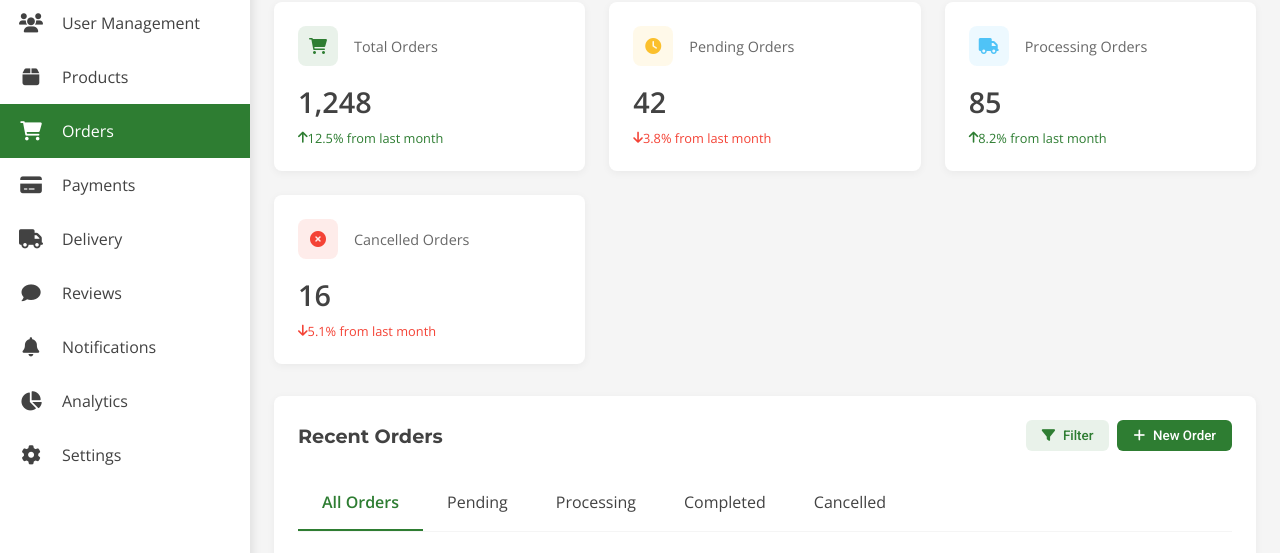
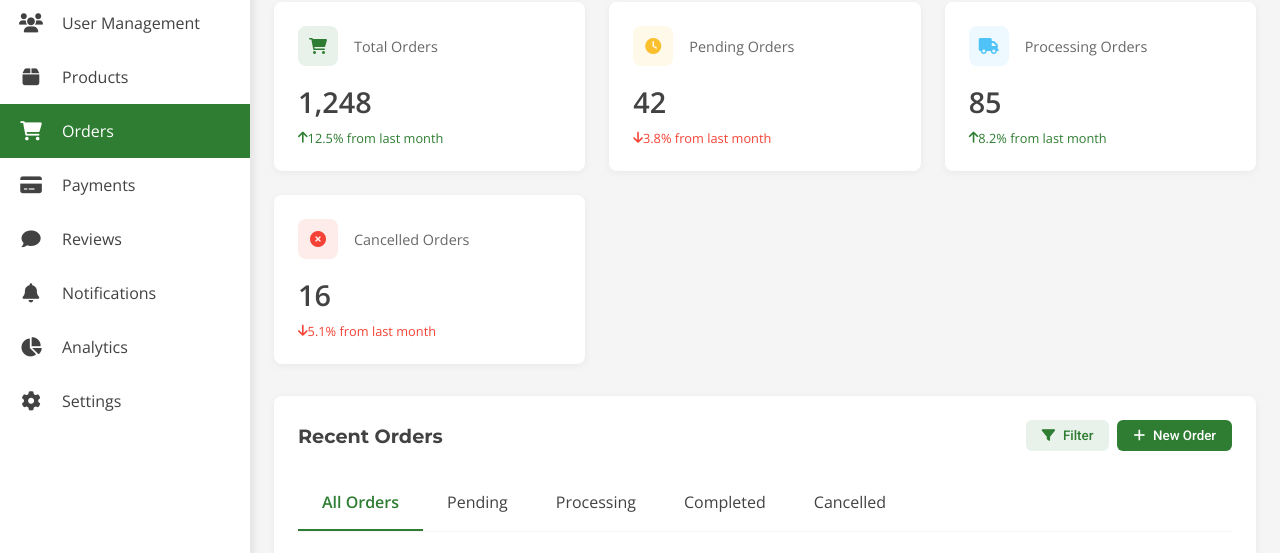
Before and after one commit to Vpirus/SYS_ARC_PROJECT, a website: page templates/admin/orders.html in a window 1280 px wide. Shown: the part 155-708 px from the top of the page. Drawn offline with nearby package versions, Linux system fonts and the light colour scheme.

Commit message:
remove delivery

```diff
--- a/templates/admin/orders.html
+++ b/templates/admin/orders.html
@@ -855,10 +855,6 @@
             <i class="fas fa-credit-card"></i>
             <span>Payments</span>
           </a>
-          <a href="delivery.html" class="menu-item">
-            <i class="fas fa-truck"></i>
-            <span>Delivery</span>
-          </a>
           <a href="reviews.html" class="menu-item">
             <i class="fas fa-comment"></i>
             <span>Reviews</span>
```
